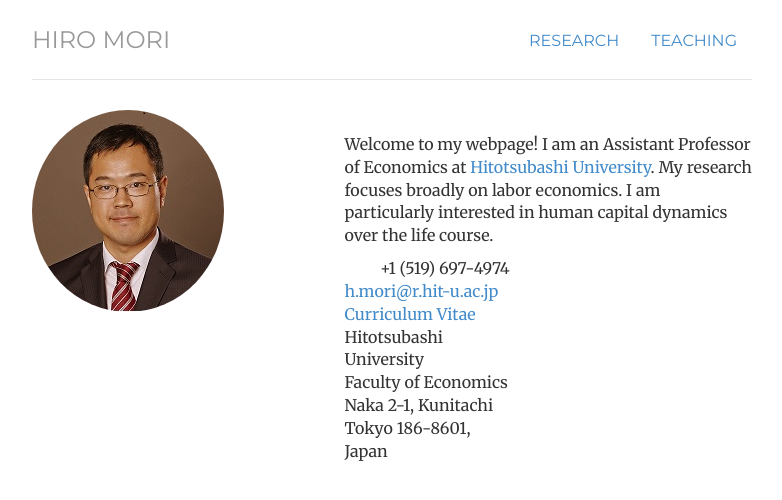
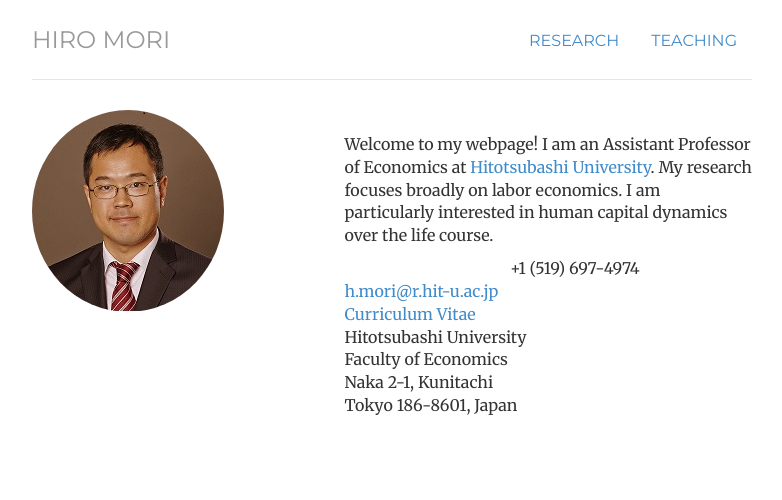
Before and after one commit to morihiroaki/morihiroaki.github.io, a Jekyll site: the page built from index.html, in a window 1280 px wide. Shown: the top 500 px of the page, without its empty margins (248-1030 px from the left). Built offline with Jekyll 4.4.1, drawn with Linux system fonts in a browser that asks for light colours.

Commit message:
Update index.html

```diff
--- a/index.html
+++ b/index.html
@@ -19,7 +19,7 @@
 
 
        <div class='row'>
-                      <div class='col-sm-3 text-center'>
+                      <div class='col-sm-5 text-center'>
             <div class="box text-left">
 
             <div class="contact-item">
```
